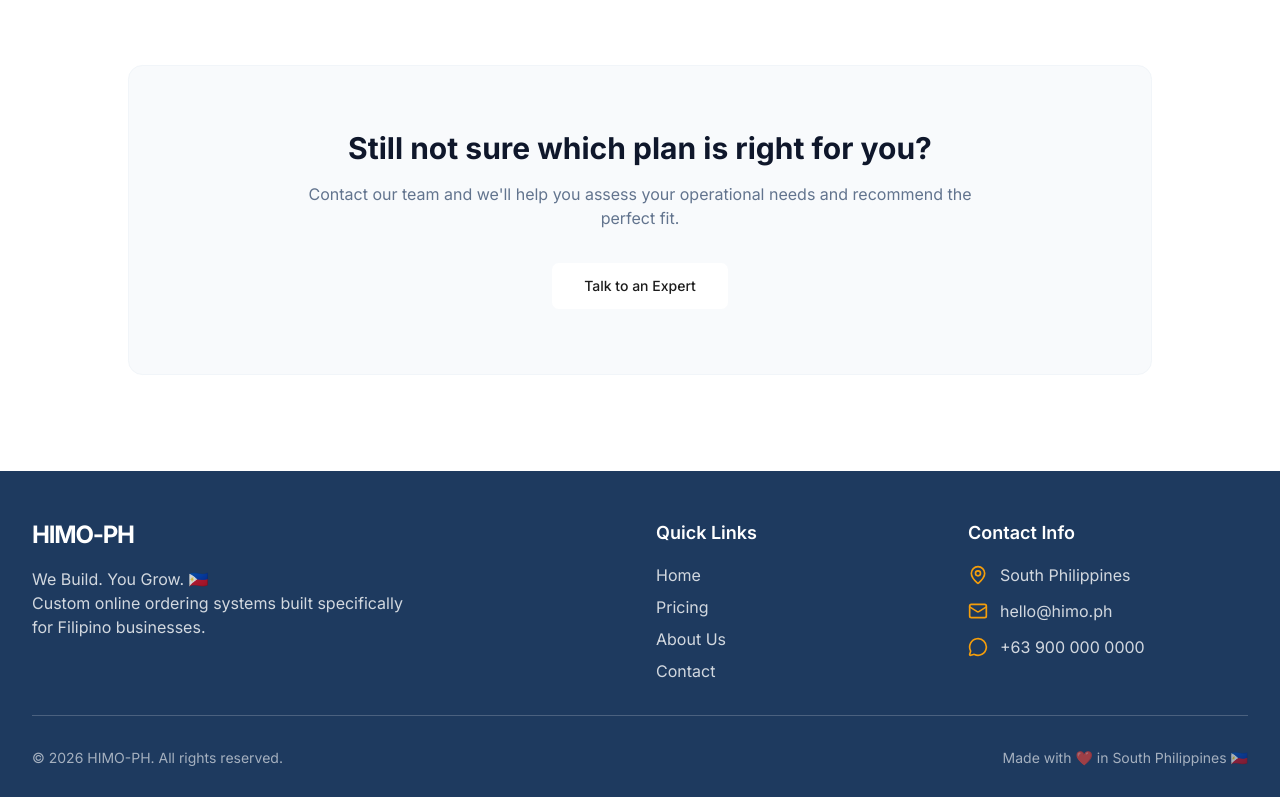
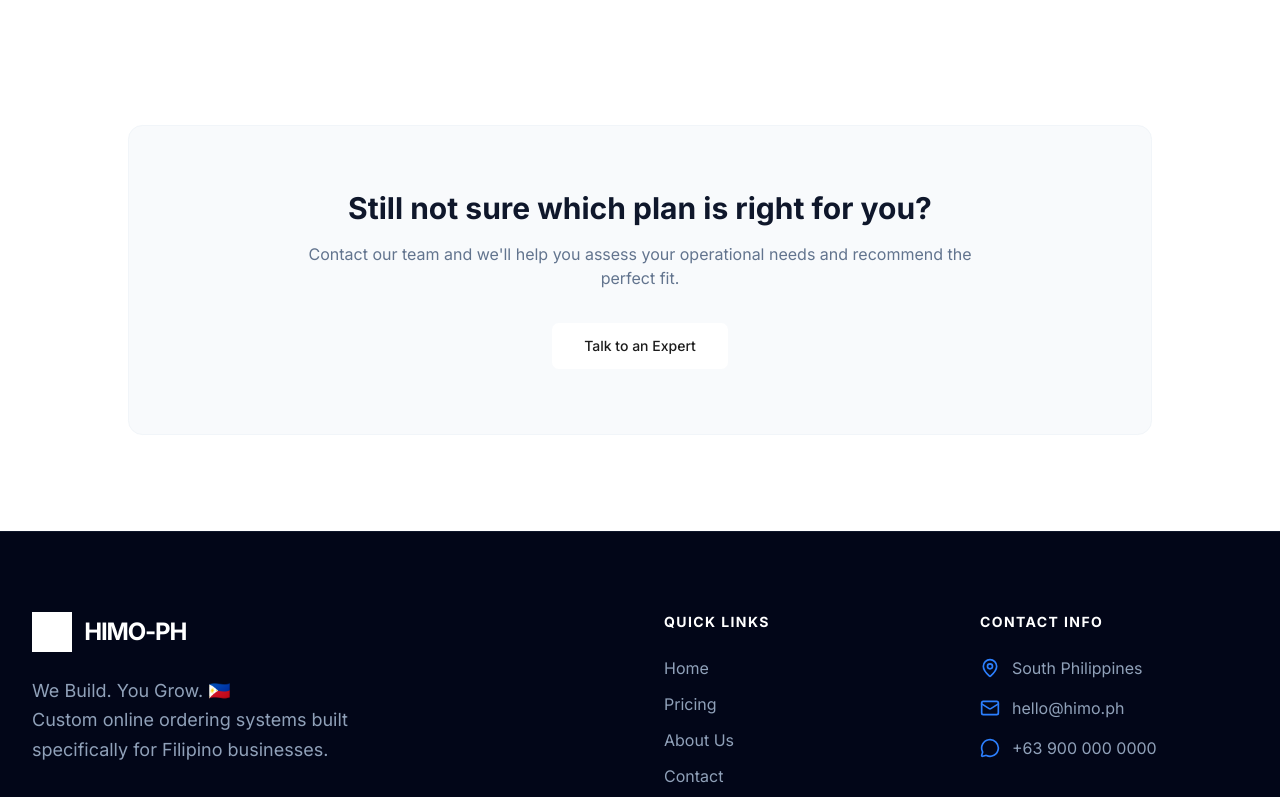
Before and after one commit to historysite-17/himoph, a Next.js app: page /pricing in a window 1280 px wide. Shown: the part 2000-2797 px from the top of the page. Built offline with nearby package versions, Linux system fonts and the light colour scheme.

Commit message:
Final UI Polish: Tech backgrounds for all heroes and premium dark Footer with Logo

```diff
--- a/src/app/pricing/page.tsx
+++ b/src/app/pricing/page.tsx
@@ -103,13 +103,16 @@ export default function Pricing() {
     <div className="flex flex-col min-h-screen bg-white pb-24 font-sans">
 
       {/* Hero */}
-      <section className="pt-24 pb-16 px-6 text-center max-w-4xl mx-auto">
-        <h1 className="text-4xl md:text-5xl font-extrabold mb-6 tracking-tight text-slate-900">
-          Simple, transparent pricing
-        </h1>
-        <p className="text-lg md:text-xl text-slate-500 max-w-2xl mx-auto leading-relaxed">
-          No hidden fees. Cancel anytime. Choose the perfect plan to digitize your operations and grow your sales.
-        </p>
+      <section className="bg-primary pt-32 pb-20 px-6 text-center text-white relative overflow-hidden">
+        <div className="absolute inset-0 bg-[url('https://images.unsplash.com/photo-1518186285589-2f7649de83e0?auto=format&fit=crop&q=80&w=2000')] bg-cover bg-center opacity-20 mix-blend-overlay"></div>
+        <div className="relative z-10 max-w-4xl mx-auto">
+          <h1 className="text-4xl md:text-6xl font-extrabold mb-6 tracking-tight text-white drop-shadow-sm">
+            Simple, transparent pricing
+          </h1>
+          <p className="text-lg md:text-xl text-white/90 max-w-2xl mx-auto leading-relaxed drop-shadow-sm">
+            No hidden fees. Cancel anytime. Choose the perfect plan to digitize your operations and grow your sales.
+          </p>
+        </div>
       </section>
 
       {/* Pricing Cards - Canva Style */}
--- a/src/components/Footer.tsx
+++ b/src/components/Footer.tsx
@@ -3,42 +3,45 @@ import { Mail, MessageCircle, MapPin } from "lucide-react";
 
 export function Footer() {
   return (
-    <footer className="bg-primary text-primary-foreground pt-12 pb-8">
+    <footer className="bg-slate-950 text-slate-200 pt-20 pb-8 border-t border-slate-900">
       <div className="max-w-7xl mx-auto px-4 sm:px-6 lg:px-8">
-        <div className="grid grid-cols-1 md:grid-cols-4 gap-8 mb-8">
+        <div className="grid grid-cols-1 md:grid-cols-4 gap-12 mb-16">
           <div className="md:col-span-2">
-            <Link href="/" className="text-2xl font-bold tracking-tighter text-white inline-block mb-4">
-              HIMO-PH
-            </Link>
-            <p className="text-primary-foreground/80 mb-4 max-w-sm">
+            <div className="flex items-center gap-3 mb-6">
+              <img src="/logo.png" alt="HIMO-PH Logo" className="h-10 w-auto brightness-0 invert" />
+              <Link href="/" className="text-2xl font-bold tracking-tighter text-white">
+                HIMO-PH
+              </Link>
+            </div>
+            <p className="text-slate-400 mb-6 max-w-sm text-lg leading-relaxed">
               We Build. You Grow. 🇵🇭<br/>
               Custom online ordering systems built specifically for Filipino businesses.
             </p>
           </div>
 
           <div>
-            <h4 className="font-semibold text-lg mb-4 text-white">Quick Links</h4>
-            <ul className="space-y-2">
-              <li><Link href="/" className="text-primary-foreground/80 hover:text-secondary transition-colors">Home</Link></li>
-              <li><Link href="/pricing" className="text-primary-foreground/80 hover:text-secondary transition-colors">Pricing</Link></li>
-              <li><Link href="/about" className="text-primary-foreground/80 hover:text-secondary transition-colors">About Us</Link></li>
-              <li><Link href="/contact" className="text-primary-foreground/80 hover:text-secondary transition-colors">Contact</Link></li>
+            <h4 className="font-bold text-white mb-6 uppercase tracking-widest text-sm">Quick Links</h4>
+            <ul className="space-y-3">
+              <li><Link href="/" className="text-slate-400 hover:text-blue-400 transition-colors">Home</Link></li>
+              <li><Link href="/pricing" className="text-slate-400 hover:text-blue-400 transition-colors">Pricing</Link></li>
+              <li><Link href="/about" className="text-slate-400 hover:text-blue-400 transition-colors">About Us</Link></li>
+              <li><Link href="/contact" className="text-slate-400 hover:text-blue-400 transition-colors">Contact</Link></li>
             </ul>
           </div>
 
           <div>
-            <h4 className="font-semibold text-lg mb-4 text-white">Contact Info</h4>
-            <ul className="space-y-3">
-              <li className="flex items-center text-primary-foreground/80">
-                <MapPin className="h-5 w-5 mr-3 text-secondary" />
+            <h4 className="font-bold text-white mb-6 uppercase tracking-widest text-sm">Contact Info</h4>
+            <ul className="space-y-4">
+              <li className="flex items-center text-slate-400">
+                <MapPin className="h-5 w-5 mr-3 text-blue-500" />
                 <span>South Philippines</span>
               </li>
-              <li className="flex items-center text-primary-foreground/80">
-                <Mail className="h-5 w-5 mr-3 text-secondary" />
+              <li className="flex items-center text-slate-400">
+                <Mail className="h-5 w-5 mr-3 text-blue-500" />
                 <span>hello@himo.ph</span>
               </li>
-              <li className="flex items-center text-primary-foreground/80">
-                <MessageCircle className="h-5 w-5 mr-3 text-secondary" />
+              <li className="flex items-center text-slate-400">
+                <MessageCircle className="h-5 w-5 mr-3 text-blue-500" />
                 <span>+63 900 000 0000</span>
               </li>
             </ul>
```
